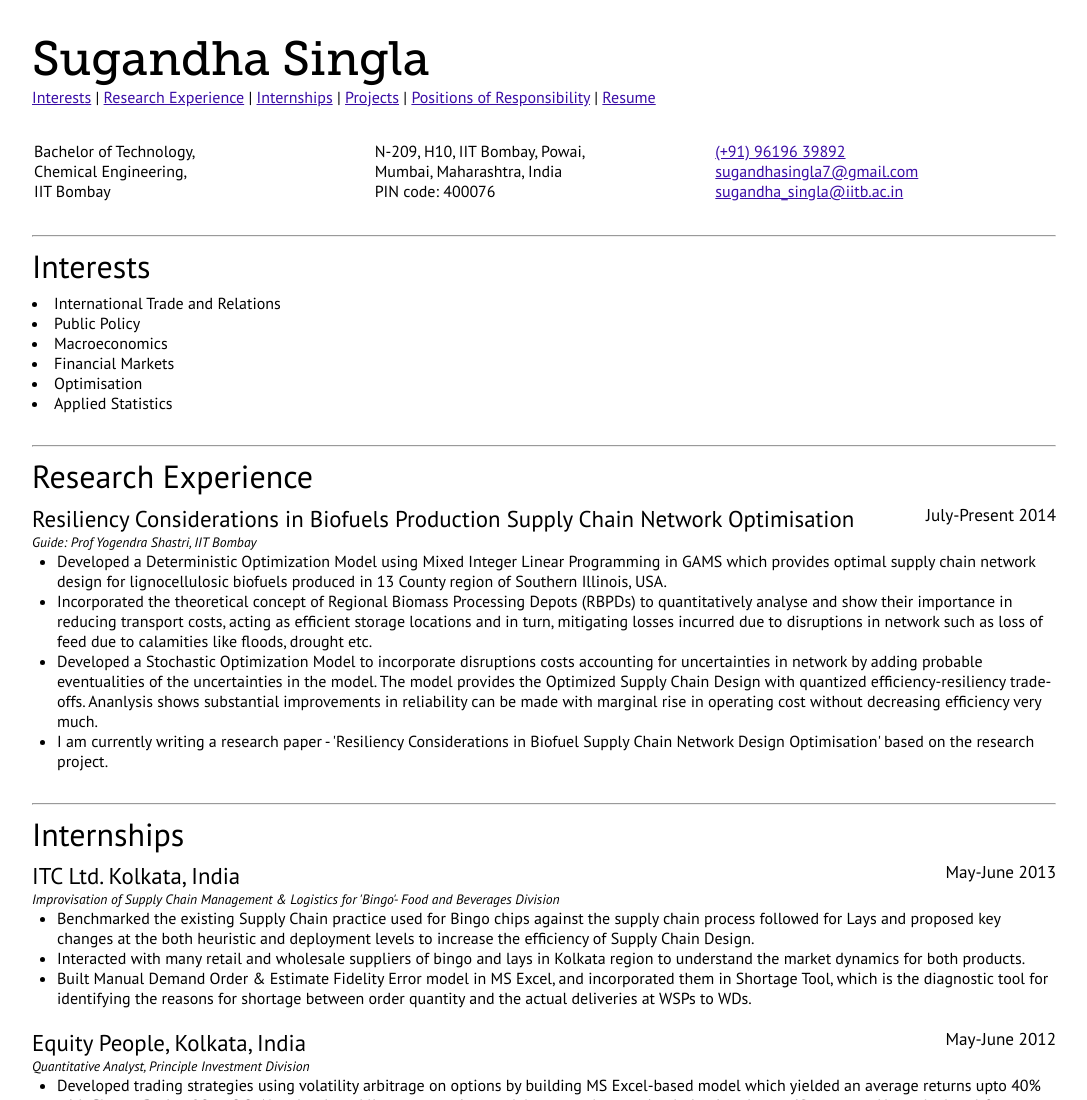
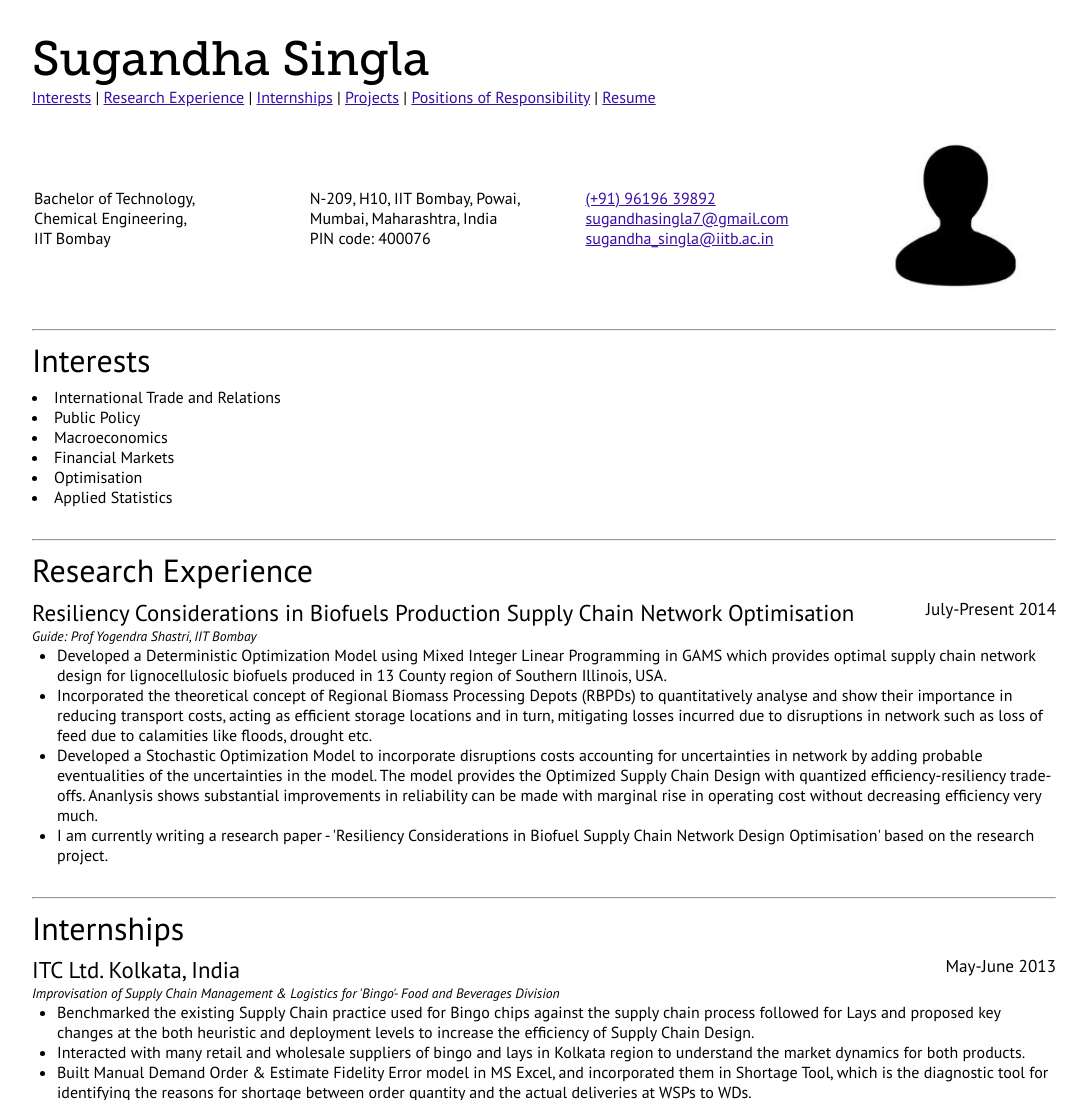
Before and after one commit to sugandhasingla/sugandhasingla.github.io, a plain HTML site: page index.html in a window 1280 px wide. Shown: the top 1100 px of the page, without its empty margins (96-1183 px from the left). Drawn offline with Linux system fonts and the light colour scheme.

Commit message:
added display image in the header

```diff
--- a/index.html
+++ b/index.html
@@ -15,9 +15,10 @@
   <section>
     <table id=" Research Interests" class="third">
       <tr>
-        <td>Bachelor of Technology,<br>Chemical Engineering,<br>IIT Bombay</td>
-        <td>N-209, H10, IIT Bombay, Powai,<br>Mumbai, Maharashtra, India<br>PIN code: 400076</td>
-        <td><a href="tel:+919619639892">(+91) 96196 39892</a><br><a href="mailto:sugandhasingla7@gmail.com">sugandhasingla7@gmail.com</a><br><a href="mailto:sugandha_singla@iitb.ac.in">sugandha_singla@iitb.ac.in</a></td>
+        <td class="contact">Bachelor of Technology,<br>Chemical Engineering,<br>IIT Bombay</td>
+        <td class="contact">N-209, H10, IIT Bombay, Powai,<br>Mumbai, Maharashtra, India<br>PIN code: 400076</td>
+        <td class="contact"><a href="tel:+919619639892">(+91) 96196 39892</a><br><a href="mailto:sugandhasingla7@gmail.com">sugandhasingla7@gmail.com</a><br><a href="mailto:sugandha_singla@iitb.ac.in">sugandha_singla@iitb.ac.in</a></td>
+        <td class="dp-wrap"><img src="display.jpg" class="dp"></td>
       </tr>
     </table>
   </section>
--- a/main.css
+++ b/main.css
@@ -113,8 +113,8 @@ ul {
 .third {
   width: 100%;
 }
-.third td {
-  width: 33%;
+.third td.contact{
+  width: 27%;
 }
 
 .columnar {
@@ -135,11 +135,22 @@ ul {
  bottom: -0.3em;
 }
 
+.dp-wrap {
+  text-align: center;
+  width: 19%;
+}
+.dp {
+  width: 150px;
+}
+
 @media (max-width: 620px) {
   .third td {
     width: 100%;
     display: block;
     margin: 0.8em 0 0.8em 0;
+  }
+  td.dp-wrap {
+      text-align: left;
   }
 }
 
```
Also changed, not shown: display.jpg (added). Lines whose indentation alone changed are shown as unchanged.
